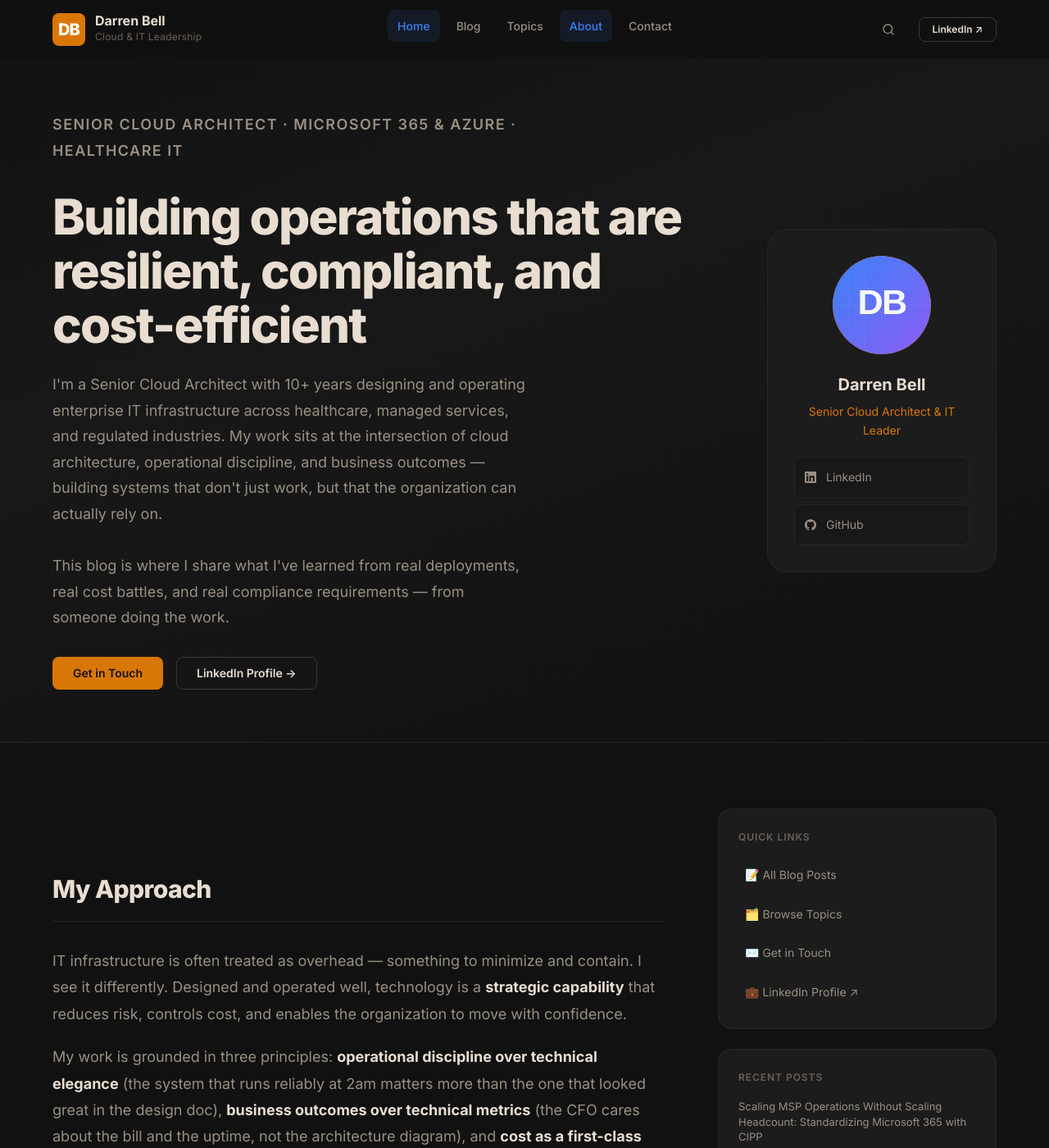
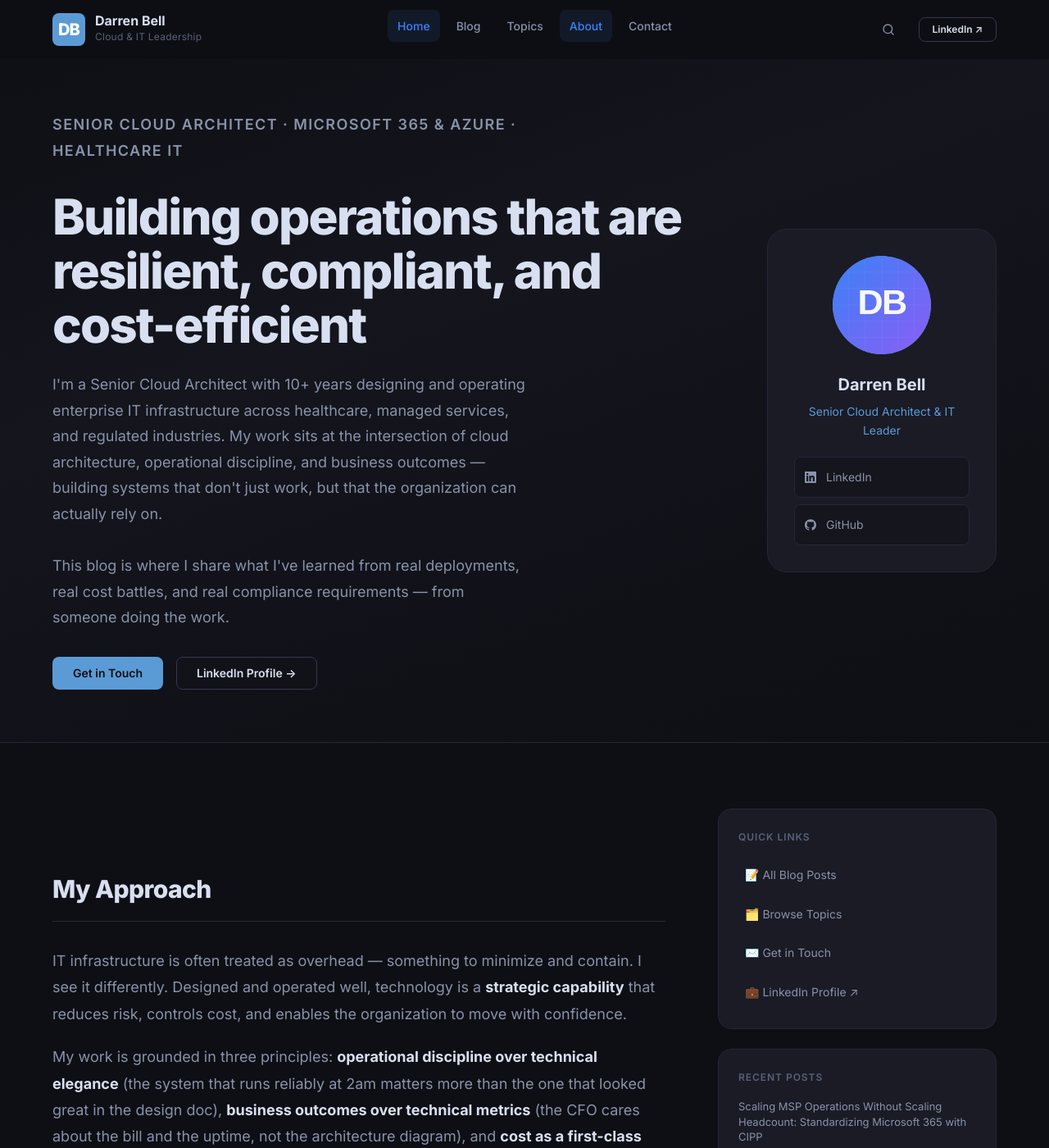
Before and after one commit to darrenbell09/DB_Blog, a Jekyll site: the page built from about.html, in a window 1280 px wide and 1400 px high. Shown: the whole window at 82% size. Built offline with Jekyll 4.4.1, drawn with Linux system fonts in a browser that asks for light colours.

Commit message:
Switch to Option C: Warm Dark + Steel Blue theme
Color system changes:
- Backgrounds: charcoal (#111) → cool dark slate (#0e0f14)
- Text: warm cream (#e8ddd0) → cool blue-white (#d8dff0)
- Borders: warm brown-dark (#2a2420) → blue-grey (#252638)
- Primary accent: amber (#d97706) → steel blue (#5b9bd5)
- Button hover: amber-dark (#b45309) → steel-dark (#4a87c0)
- Link hover: amber-light (#f59e0b) → steel-light (#7ab3e0)
- Glow: amber rgba → steel blue rgba

Full inline color sweep:
- index.html: borders, section bgs, text, IT Leadership icon (purple → steel)
- about.html: career section borders/text, TRSL entry (purple → neutral),
  ClowdCover accent (blue → steel), AI disclosure bg, sidebar all colors,
  sidebar hover JS callbacks (amber → steel blue)

https://claude.ai/code/session_017PKE5vkCB3o9Qj9NWR6azF

```diff
--- a/_sass/_base.scss
+++ b/_sass/_base.scss
@@ -77,7 +77,7 @@ a {
   text-decoration: none;
   transition: color $t-fast;
 
-  &:hover { color: #f59e0b; }
+  &:hover { color: #7ab3e0; }
 }
 
 // ---- Paragraphs ----
--- a/_sass/_components.scss
+++ b/_sass/_components.scss
@@ -27,7 +27,7 @@
     box-shadow: none;
 
     &:hover {
-      background: #b45309;
+      background: #4a87c0;
       color: $text-inverse;
     }
   }
--- a/_sass/_variables.scss
+++ b/_sass/_variables.scss
@@ -1,38 +1,38 @@
 // =============================================================================
-// DESIGN TOKENS — Dark Charcoal & Amber
+// DESIGN TOKENS — Warm Dark & Steel Blue
 // =============================================================================
 
 // ---- Background ----
-$bg-primary:      #111111;
-$bg-secondary:    #181818;
-$bg-card:         #1c1c1c;
-$bg-card-hover:   #222222;
-$bg-code:         #161616;
-$bg-nav:          rgba(17, 17, 17, 0.97);
+$bg-primary:      #0e0f14;
+$bg-secondary:    #14151d;
+$bg-card:         #1a1b25;
+$bg-card-hover:   #202130;
+$bg-code:         #12131a;
+$bg-nav:          rgba(14, 15, 20, 0.97);
 
 // ---- Border ----
-$border:          #2a2420;
-$border-light:    #3a3430;
-$border-focus:    #d97706;
+$border:          #252638;
+$border-light:    #363752;
+$border-focus:    #5b9bd5;
 
 // ---- Text ----
-$text-primary:    #e8ddd0;
-$text-secondary:  #9a8f82;
-$text-muted:      #6b6058;
-$text-inverse:    #111111;
+$text-primary:    #d8dff0;
+$text-secondary:  #8892aa;
+$text-muted:      #58617a;
+$text-inverse:    #0e0f14;
 
 // ---- Accent Palette ----
 $accent-blue:     #3b82f6;   // tags only
 $accent-cyan:     #06b6d4;   // tags only
 $accent-green:    #10b981;   // tags only
 $accent-purple:   #8b5cf6;   // tags only
-$accent-amber:    #d97706;   // PRIMARY accent
+$accent-amber:    #5b9bd5;   // PRIMARY accent — steel blue
 
 // ---- Gradients ----
 $gradient-brand:    #{$accent-amber};
 $gradient-cyan:     linear-gradient(135deg, #{$accent-cyan} 0%, #{$accent-blue} 100%);
 $gradient-green:    linear-gradient(135deg, #{$accent-green} 0%, #{$accent-cyan} 100%);
-$gradient-hero-bg:  linear-gradient(160deg, #111111 0%, #181818 40%, #111111 100%);
+$gradient-hero-bg:  linear-gradient(160deg, #0e0f14 0%, #14151d 40%, #0e0f14 100%);
 
 // ---- Typography ----
 $font-sans:  'Inter', -apple-system, BlinkMacSystemFont, 'Segoe UI', Roboto, sans-serif;
@@ -90,7 +90,7 @@ $shadow-sm:   0 1px 3px rgba(0,0,0,0.7);
 $shadow-md:   0 4px 12px rgba(0,0,0,0.6);
 $shadow-lg:   0 10px 30px rgba(0,0,0,0.7);
 $shadow-xl:   0 20px 50px rgba(0,0,0,0.8);
-$shadow-glow: 0 0 20px rgba(217, 119, 6, 0.08);
+$shadow-glow: 0 0 20px rgba(91, 155, 213, 0.08);
 
 // ---- Transitions ----
 $t-fast: 150ms ease;
--- a/about.html
+++ b/about.html
@@ -125,13 +125,13 @@ permalink: /about/
 
         <div style="margin-bottom:2rem;">
 
-          <div style="display:flex;align-items:flex-start;gap:1rem;margin-bottom:1.5rem;padding-bottom:1.5rem;border-bottom:1px solid #2a2420;">
-            <div style="min-width:48px;height:48px;background:rgba(59,130,246,0.1);border:1px solid rgba(59,130,246,0.2);border-radius:12px;display:flex;align-items:center;justify-content:center;font-size:1.25rem;">☁️</div>
+          <div style="display:flex;align-items:flex-start;gap:1rem;margin-bottom:1.5rem;padding-bottom:1.5rem;border-bottom:1px solid #252638;">
+            <div style="min-width:48px;height:48px;background:rgba(91,155,213,0.1);border:1px solid rgba(91,155,213,0.2);border-radius:12px;display:flex;align-items:center;justify-content:center;font-size:1.25rem;">☁️</div>
             <div>
-              <div style="font-weight:700;color:#e2e8f0;font-size:1rem;">Senior Cloud Architect</div>
-              <div style="color:#3b82f6;font-size:0.875rem;font-weight:600;">ClowdCover</div>
-              <div style="color:#6b6058;font-size:0.8125rem;margin-top:0.25rem;">Baton Rouge, Louisiana · Current</div>
-              <p style="color:#9a8f82;font-size:0.875rem;margin-top:0.5rem;margin-bottom:0;">
+              <div style="font-weight:700;color:#d8dff0;font-size:1rem;">Senior Cloud Architect</div>
+              <div style="color:#5b9bd5;font-size:0.875rem;font-weight:600;">ClowdCover</div>
+              <div style="color:#58617a;font-size:0.8125rem;margin-top:0.25rem;">Baton Rouge, Louisiana · Current</div>
+              <p style="color:#8892aa;font-size:0.875rem;margin-top:0.5rem;margin-bottom:0;">
                 Designing and delivering cloud solutions for MSP clients across Microsoft 365
                 and Azure. Focus on architecture, cost governance, and operational excellence
                 across diverse client environments.
@@ -139,13 +139,13 @@ permalink: /about/
             </div>
           </div>
 
-          <div style="display:flex;align-items:flex-start;gap:1rem;margin-bottom:1.5rem;padding-bottom:1.5rem;border-bottom:1px solid #2a2420;">
+          <div style="display:flex;align-items:flex-start;gap:1rem;margin-bottom:1.5rem;padding-bottom:1.5rem;border-bottom:1px solid #252638;">
             <div style="min-width:48px;height:48px;background:rgba(16,185,129,0.1);border:1px solid rgba(16,185,129,0.2);border-radius:12px;display:flex;align-items:center;justify-content:center;font-size:1.25rem;">🏥</div>
             <div>
-              <div style="font-weight:700;color:#e2e8f0;font-size:1rem;">IT Manager</div>
+              <div style="font-weight:700;color:#d8dff0;font-size:1rem;">IT Manager</div>
               <div style="color:#10b981;font-size:0.875rem;font-weight:600;">Premier Health</div>
-              <div style="color:#6b6058;font-size:0.8125rem;margin-top:0.25rem;">6 Years · Healthcare</div>
-              <p style="color:#9a8f82;font-size:0.875rem;margin-top:0.5rem;margin-bottom:0;">
+              <div style="color:#58617a;font-size:0.8125rem;margin-top:0.25rem;">6 Years · Healthcare</div>
+              <p style="color:#8892aa;font-size:0.875rem;margin-top:0.5rem;margin-bottom:0;">
                 Led a 12-person IT organization in a HIPAA-regulated healthcare environment.
                 Delivered Azure Synapse Analytics for clinical data, managed M365 governance,
                 eliminated a $79K AVD environment, and drove $48K in licensing savings.
@@ -154,13 +154,13 @@ permalink: /about/
             </div>
           </div>
 
-          <div style="display:flex;align-items:flex-start;gap:1rem;margin-bottom:1.5rem;padding-bottom:1.5rem;border-bottom:1px solid #2a2420;">
-            <div style="min-width:48px;height:48px;background:rgba(139,92,246,0.1);border:1px solid rgba(139,92,246,0.2);border-radius:12px;display:flex;align-items:center;justify-content:center;font-size:1.25rem;">🏛️</div>
+          <div style="display:flex;align-items:flex-start;gap:1rem;margin-bottom:1.5rem;padding-bottom:1.5rem;border-bottom:1px solid #252638;">
+            <div style="min-width:48px;height:48px;background:rgba(91,155,213,0.12);border:1px solid rgba(91,155,213,0.2);border-radius:12px;display:flex;align-items:center;justify-content:center;font-size:1.25rem;">🏛️</div>
             <div>
-              <div style="font-weight:700;color:#e2e8f0;font-size:1rem;">IT Role</div>
-              <div style="color:#8b5cf6;font-size:0.875rem;font-weight:600;">TRSL</div>
-              <div style="color:#6b6058;font-size:0.8125rem;margin-top:0.25rem;">Louisiana</div>
-              <p style="color:#9a8f82;font-size:0.875rem;margin-top:0.5rem;margin-bottom:0;">
+              <div style="font-weight:700;color:#d8dff0;font-size:1rem;">IT Role</div>
+              <div style="color:#8892aa;font-size:0.875rem;font-weight:600;">TRSL</div>
+              <div style="color:#58617a;font-size:0.8125rem;margin-top:0.25rem;">Louisiana</div>
+              <p style="color:#8892aa;font-size:0.875rem;margin-top:0.5rem;margin-bottom:0;">
                 Enterprise IT operations in a regulated government environment.
               </p>
             </div>
@@ -169,10 +169,10 @@ permalink: /about/
           <div style="display:flex;align-items:flex-start;gap:1rem;">
             <div style="min-width:48px;height:48px;background:rgba(245,158,11,0.1);border:1px solid rgba(245,158,11,0.2);border-radius:12px;display:flex;align-items:center;justify-content:center;font-size:1.25rem;">💻</div>
             <div>
-              <div style="font-weight:700;color:#e2e8f0;font-size:1rem;">IT Technician</div>
+              <div style="font-weight:700;color:#d8dff0;font-size:1rem;">IT Technician</div>
               <div style="color:#f59e0b;font-size:0.875rem;font-weight:600;">Compupac</div>
-              <div style="color:#6b6058;font-size:0.8125rem;margin-top:0.25rem;">Early Career</div>
-              <p style="color:#9a8f82;font-size:0.875rem;margin-top:0.5rem;margin-bottom:0;">
+              <div style="color:#58617a;font-size:0.8125rem;margin-top:0.25rem;">Early Career</div>
+              <p style="color:#8892aa;font-size:0.875rem;margin-top:0.5rem;margin-bottom:0;">
                 Technical foundation in enterprise IT support and infrastructure operations.
               </p>
             </div>
@@ -198,7 +198,7 @@ permalink: /about/
             </div>
           </div>
           <div class="cert-badge">
-            <div class="cert-badge__icon" style="background:rgba(59,130,246,0.1);color:#3b82f6;">🤖</div>
+            <div class="cert-badge__icon" style="background:rgba(91,155,213,0.1);color:#5b9bd5;">🤖</div>
             <div>
               <div class="cert-badge__name">Career Essentials in Generative AI</div>
               <div class="cert-badge__issuer">Microsoft &amp; LinkedIn</div>
@@ -235,9 +235,9 @@ permalink: /about/
           terrain, I hope you find something useful here.
         </p>
 
-        <div style="margin-top:2rem;padding:1.25rem 1.5rem;background:#0a1628;border:1px solid #2a2420;border-radius:12px;">
-          <p style="font-size:0.8125rem;color:#6b6058;margin:0;line-height:1.6;">
-            <strong style="color:#9a8f82;">A note on how this blog is written:</strong>
+        <div style="margin-top:2rem;padding:1.25rem 1.5rem;background:#14151d;border:1px solid #252638;border-radius:12px;">
+          <p style="font-size:0.8125rem;color:#58617a;margin:0;line-height:1.6;">
+            <strong style="color:#8892aa;">A note on how this blog is written:</strong>
             I use AI as a writing collaborator. The ideas, experiences, technical decisions,
             and opinions here are mine — I provide the context and the expertise.
             AI helps me structure and express them clearly and efficiently.
@@ -250,20 +250,20 @@ permalink: /about/
       <!-- Sidebar -->
       <div style="position:sticky;top:calc(4.5rem + 2rem);">
 
-        <div style="background:#1c1c1c;border:1px solid #2a2420;border-radius:16px;padding:1.5rem;margin-bottom:1.5rem;">
-          <p style="font-size:0.75rem;font-weight:600;text-transform:uppercase;letter-spacing:0.08em;color:#6b6058;margin-bottom:1rem;">Quick Links</p>
+        <div style="background:#1a1b25;border:1px solid #252638;border-radius:16px;padding:1.5rem;margin-bottom:1.5rem;">
+          <p style="font-size:0.75rem;font-weight:600;text-transform:uppercase;letter-spacing:0.08em;color:#58617a;margin-bottom:1rem;">Quick Links</p>
           <div style="display:flex;flex-direction:column;gap:0.5rem;">
-            <a href="{{ site.baseurl }}/blog/" style="font-size:0.875rem;color:#9a8f82;display:flex;align-items:center;gap:0.5rem;padding:0.5rem;border-radius:8px;transition:all 0.15s;" onmouseover="this.style.color='#d97706'" onmouseout="this.style.color='#9a8f82'">
+            <a href="{{ site.baseurl }}/blog/" style="font-size:0.875rem;color:#8892aa;display:flex;align-items:center;gap:0.5rem;padding:0.5rem;border-radius:8px;transition:all 0.15s;" onmouseover="this.style.color='#5b9bd5'" onmouseout="this.style.color='#8892aa'">
               📝 All Blog Posts
             </a>
-            <a href="{{ site.baseurl }}/categories/" style="font-size:0.875rem;color:#9a8f82;display:flex;align-items:center;gap:0.5rem;padding:0.5rem;border-radius:8px;transition:all 0.15s;" onmouseover="this.style.color='#d97706'" onmouseout="this.style.color='#9a8f82'">
+            <a href="{{ site.baseurl }}/categories/" style="font-size:0.875rem;color:#8892aa;display:flex;align-items:center;gap:0.5rem;padding:0.5rem;border-radius:8px;transition:all 0.15s;" onmouseover="this.style.color='#5b9bd5'" onmouseout="this.style.color='#8892aa'">
               🗂️ Browse Topics
             </a>
-            <a href="{{ site.baseurl }}/contact/" style="font-size:0.875rem;color:#9a8f82;display:flex;align-items:center;gap:0.5rem;padding:0.5rem;border-radius:8px;transition:all 0.15s;" onmouseover="this.style.color='#d97706'" onmouseout="this.style.color='#9a8f82'">
+            <a href="{{ site.baseurl }}/contact/" style="font-size:0.875rem;color:#8892aa;display:flex;align-items:center;gap:0.5rem;padding:0.5rem;border-radius:8px;transition:all 0.15s;" onmouseover="this.style.color='#5b9bd5'" onmouseout="this.style.color='#8892aa'">
               ✉️ Get in Touch
             </a>
             {% if site.author.linkedin %}
-            <a href="{{ site.author.linkedin }}" target="_blank" rel="noopener" style="font-size:0.875rem;color:#9a8f82;display:flex;align-items:center;gap:0.5rem;padding:0.5rem;border-radius:8px;transition:all 0.15s;" onmouseover="this.style.color='#d97706'" onmouseout="this.style.color='#9a8f82'">
+            <a href="{{ site.author.linkedin }}" target="_blank" rel="noopener" style="font-size:0.875rem;color:#8892aa;display:flex;align-items:center;gap:0.5rem;padding:0.5rem;border-radius:8px;transition:all 0.15s;" onmouseover="this.style.color='#5b9bd5'" onmouseout="this.style.color='#8892aa'">
               💼 LinkedIn Profile ↗
             </a>
             {% endif %}
@@ -271,12 +271,12 @@ permalink: /about/
         </div>
 
         <!-- Recent posts -->
-        <div style="background:#1c1c1c;border:1px solid #2a2420;border-radius:16px;padding:1.5rem;">
-          <p style="font-size:0.75rem;font-weight:600;text-transform:uppercase;letter-spacing:0.08em;color:#6b6058;margin-bottom:1rem;">Recent Posts</p>
+        <div style="background:#1a1b25;border:1px solid #252638;border-radius:16px;padding:1.5rem;">
+          <p style="font-size:0.75rem;font-weight:600;text-transform:uppercase;letter-spacing:0.08em;color:#58617a;margin-bottom:1rem;">Recent Posts</p>
           {% for post in site.posts limit: 5 %}
-          <div style="margin-bottom:0.75rem;padding-bottom:0.75rem;border-bottom:1px solid #2a2420;">
-            <a href="{{ post.url | prepend: site.baseurl }}" style="font-size:0.8125rem;color:#9a8f82;line-height:1.4;display:block;" onmouseover="this.style.color='#d97706'" onmouseout="this.style.color='#9a8f82'">{{ post.title }}</a>
-            <span style="font-size:0.7rem;color:#6b6058;">{{ post.date | date: "%b %Y" }}</span>
+          <div style="margin-bottom:0.75rem;padding-bottom:0.75rem;border-bottom:1px solid #252638;">
+            <a href="{{ post.url | prepend: site.baseurl }}" style="font-size:0.8125rem;color:#8892aa;line-height:1.4;display:block;" onmouseover="this.style.color='#5b9bd5'" onmouseout="this.style.color='#8892aa'">{{ post.title }}</a>
+            <span style="font-size:0.7rem;color:#58617a;">{{ post.date | date: "%b %Y" }}</span>
           </div>
           {% endfor %}
         </div>
--- a/assets/css/main.scss
+++ b/assets/css/main.scss
@@ -51,8 +51,8 @@
     gap: $sp-2;
     padding: $sp-2 $sp-4;
     border-radius: $radius-full;
-    background: rgba(217, 119, 6, 0.08);
-    border: 1px solid rgba(217, 119, 6, 0.2);
+    background: rgba(91, 155, 213, 0.08);
+    border: 1px solid rgba(91, 155, 213, 0.2);
     font-size: $fs-xs;
     font-weight: $fw-semibold;
     letter-spacing: 0.06em;
```
Also changed, not shown: index.html (+5 -5 lines).
